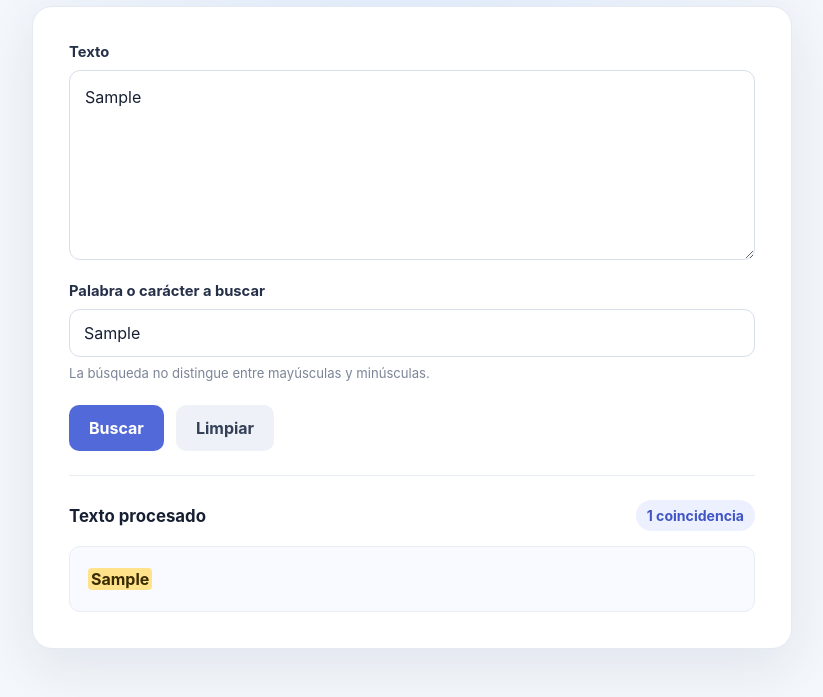
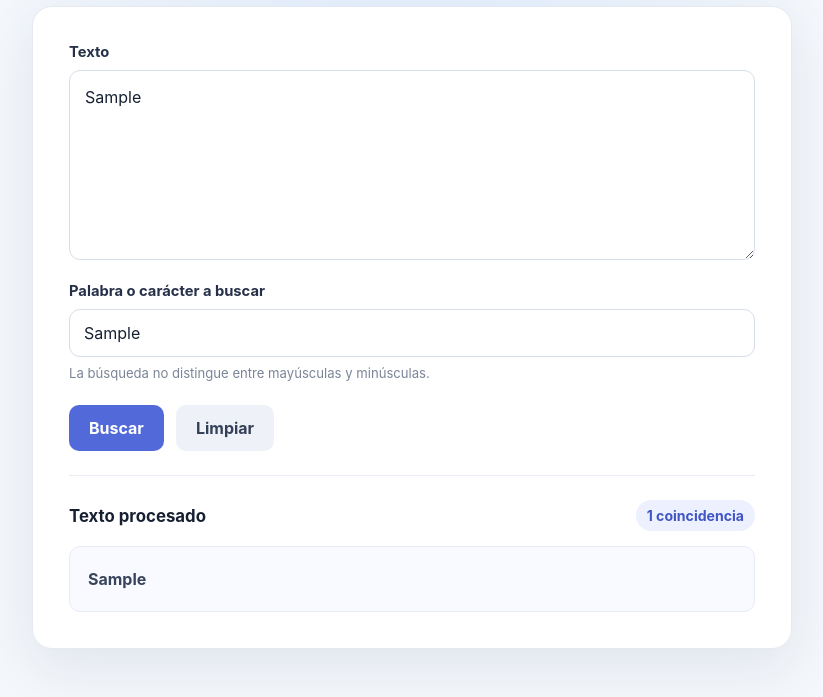
Before and after one commit to Azucena-GS/Buscador-de-Palabras, a website: page index.html in a window 1280 px wide. Both pictures are taken after typing "Sample", "Sample" into the empty fields and a click on the button "Buscar". Shown: the part 129-826 px from the top of the page, without its empty margins (228-1051 px from the left). Drawn offline with Linux system fonts and the light colour scheme; files that its build step writes are made by us from their sources.

Commit message:
Subir proyecto Buscador de Palabras

```diff
--- a/index.html
+++ b/index.html
@@ -41,6 +41,6 @@
       </section>
     </section>
   </main>
-<script src="./dist/script.js" defer></script>
+<script src="./public/js/script.js"></script>
 </body>
 </html>
--- a/public/js/script.js
+++ b/public/js/script.js
@@ -7,24 +7,9 @@ const processedText = document.querySelector("#processed-text");
 const countLabel = document.querySelector("#count");
 const clearButton = document.querySelector("#clear-button");
 
-function escapeHtml(value) {
-  return value.replace(/[&<>"']/g, (character) => ({
-    "&": "&amp;",
-    "<": "&lt;",
-    ">": "&gt;",
-    '"': "&quot;",
-    "'": "&#39;"
-  })[character]);
-}
-
-function escapeRegExp(value) {
-  return value.replace(/[.*+?^${}()|[\]\\]/g, "\\$&");
-}
-
 function showAlert(message) {
   alertBox.textContent = message;
   alertBox.hidden = false;
-  results.hidden = true;
 }
 
 function clearAlert() {
@@ -35,6 +20,7 @@ function clearAlert() {
 form.addEventListener("submit", (event) => {
   event.preventDefault();
   clearAlert();
+  results.hidden = true;
 
   const text = sourceText.value;
   const term = searchTerm.value;
@@ -51,27 +37,32 @@ form.addEventListener("submit", (event) => {
     return;
   }
 
-  const matcher = new RegExp(escapeRegExp(term), "giu");
+  const lowerCaseText = text.toLowerCase();
+  const lowerCaseTerm = term.toLowerCase();
   let occurrences = 0;
-  let lastIndex = 0;
-  let highlightedText = "";
+  let lastPosition = 0;
+  let position = lowerCaseText.indexOf(lowerCaseTerm);
 
-  for (const match of text.matchAll(matcher)) {
-    const index = match.index;
-    highlightedText += escapeHtml(text.slice(lastIndex, index));
-    highlightedText += `<mark>${escapeHtml(match[0])}</mark>`;
-    lastIndex = index + match[0].length;
+  processedText.textContent = "";
+
+  while (position !== -1) {
+    processedText.append(document.createTextNode(text.slice(lastPosition, position)));
+
+    const boldWord = document.createElement("strong");
+    boldWord.textContent = text.slice(position, position + term.length);
+    processedText.append(boldWord);
+
+    lastPosition = position + term.length;
     occurrences += 1;
+    position = lowerCaseText.indexOf(lowerCaseTerm, lastPosition);
   }
 
-  highlightedText += escapeHtml(text.slice(lastIndex));
-  processedText.innerHTML = highlightedText;
+  processedText.append(document.createTextNode(text.slice(lastPosition)));
   countLabel.textContent = `${occurrences} ${occurrences === 1 ? "coincidencia" : "coincidencias"}`;
   results.hidden = false;
 
   if (occurrences === 0) {
     showAlert("No se encontraron coincidencias para la búsqueda indicada.");
-    results.hidden = false;
   }
 });
 
```
